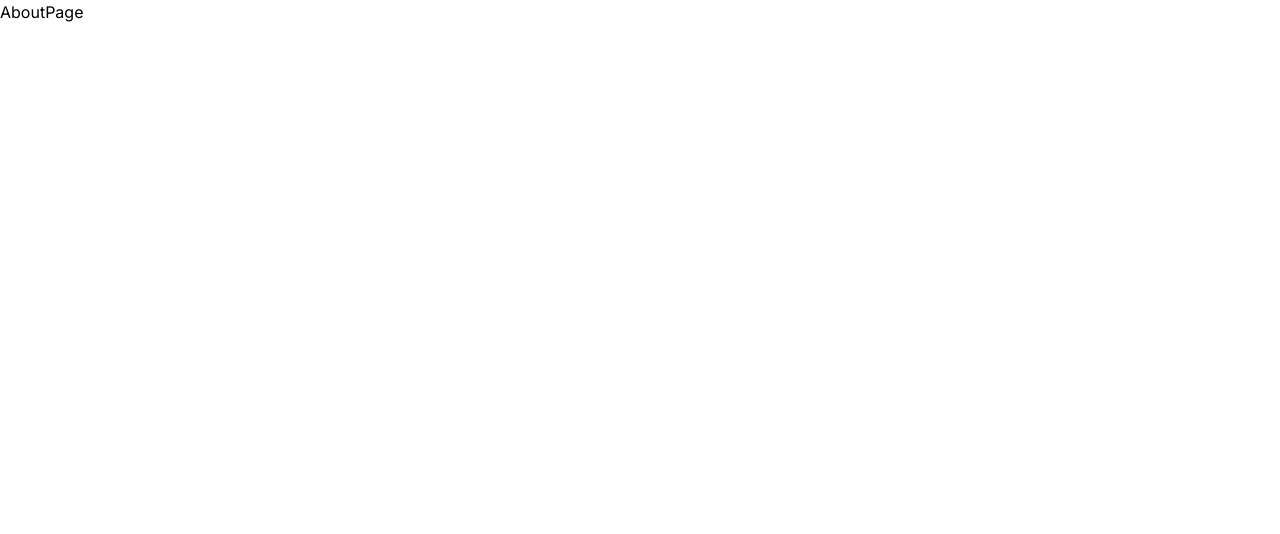
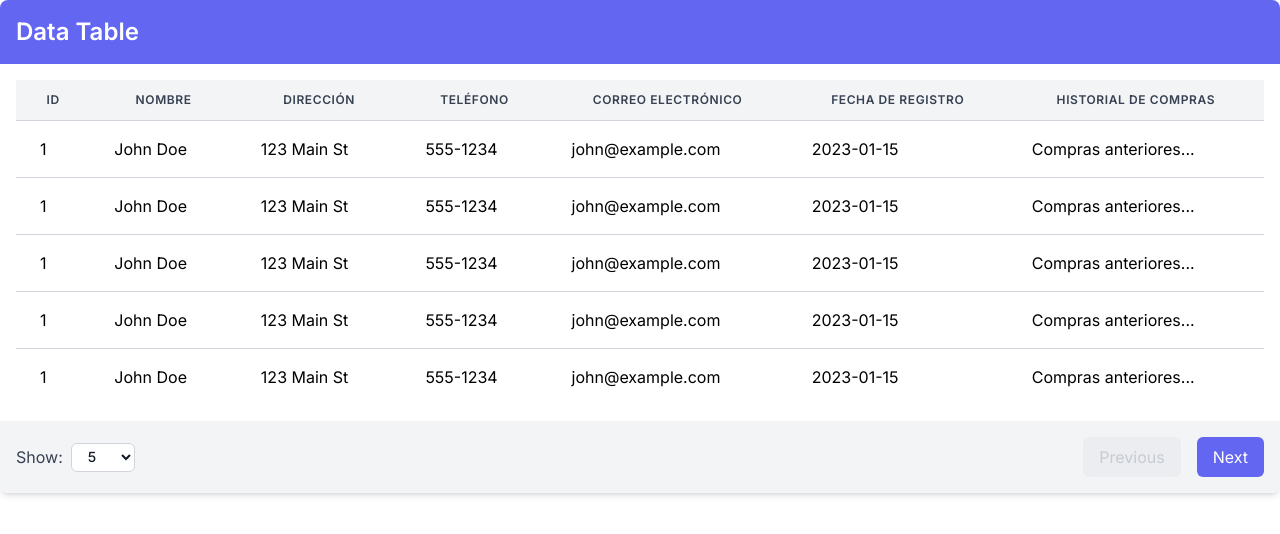
Before and after one commit to Foxy20122012/choco-chapin, a Next.js app: page /about in a window 1280 px wide. Shown: the top 534 px of the page. Built offline with nearby package versions, Linux system fonts and the light colour scheme.

Commit message:
Componente DataTable, e implementación de Models

```diff
--- a/package.json
+++ b/package.json
@@ -9,6 +9,7 @@
     "lint": "next lint"
   },
   "dependencies": {
+    "@heroicons/react": "^2.0.18",
     "@prisma/client": "^5.3.1",
     "next": "latest",
     "react": "latest",
--- a/src/app/about/page.tsx
+++ b/src/app/about/page.tsx
@@ -1,7 +1,75 @@
-function AboutPage() {
+// En otro archivo donde uses las columnas
+'use client'
+import { Clientes } from "@prisma/client";
+import DataTable from "@/components/DataTable";
+import { clientesColumns } from "@/models/clientesModel";
+
+const columns = (Object.keys(clientesColumns) as (keyof Clientes)[]).map(key => ({ key, label: clientesColumns[key] }));
+
+const data = [
+  {
+    id: 1,
+    nombre: "John Doe",
+    direccion: "123 Main St",
+    telefono: "555-1234",
+    correo_electronico: "john@example.com",
+    fecha_registro: "2023-01-15",
+    historial_compras: "Compras anteriores...",
+  },
+  {
+    id: 1,
+    nombre: "John Doe",
+    direccion: "123 Main St",
+    telefono: "555-1234",
+    correo_electronico: "john@example.com",
+    fecha_registro: "2023-01-15",
+    historial_compras: "Compras anteriores...",
+  },
+  {
+    id: 1,
+    nombre: "John Doe",
+    direccion: "123 Main St",
+    telefono: "555-1234",
+    correo_electronico: "john@example.com",
+    fecha_registro: "2023-01-15",
+    historial_compras: "Compras anteriores...",
+  },
+  {
+    id: 1,
+    nombre: "John Doe",
+    direccion: "123 Main St",
+    telefono: "555-1234",
+    correo_electronico: "john@example.com",
+    fecha_registro: "2023-01-15",
+    historial_compras: "Compras anteriores...",
+  },
+  {
+    id: 1,
+    nombre: "John Doe",
+    direccion: "123 Main St",
+    telefono: "555-1234",
+    correo_electronico: "john@example.com",
+    fecha_registro: "2023-01-15",
+    historial_compras: "Compras anteriores...",
+  },
+  {
+    id: 1,
+    nombre: "John Doe",
+    direccion: "123 Main St",
+    telefono: "555-1234",
+    correo_electronico: "john@example.com",
+    fecha_registro: "2023-01-15",
+    historial_compras: "Compras anteriores...",
+  },
+  // Agrega más filas según tus datos
+];
+
+function App() {
   return (
-    <div>AboutPage</div>
-  )
+    <div>
+      <DataTable data={data} columns={columns} />
+    </div>
+  );
 }
 
-export default AboutPage
+export default App;
--- /dev/null
+++ b/src/components/DataTable.jsx
@@ -0,0 +1,116 @@
+import React, { useState, useEffect } from "react";
+
+const DataTable = ({ data, columns, itemsPerPageOptions = [5, 10, 20] }) => {
+  const [currentPage, setCurrentPage] = useState(1);
+  const [itemsPerPage, setItemsPerPage] = useState(itemsPerPageOptions[0]);
+  const totalPages = Math.ceil(data.length / itemsPerPage);
+
+  const handleItemsPerPageChange = (e) => {
+    const newItemsPerPage = parseInt(e.target.value, 10);
+    setItemsPerPage(newItemsPerPage);
+    setCurrentPage(1);
+  };
+
+  const handlePrevPage = () => {
+    if (currentPage > 1) {
+      setCurrentPage(currentPage - 1);
+    }
+  };
+
+  const handleNextPage = () => {
+    if (currentPage < totalPages) {
+      setCurrentPage(currentPage + 1);
+    }
+  };
+
+  useEffect(() => {
+    setCurrentPage(1);
+  }, [data]);
+
+  const startIndex = (currentPage - 1) * itemsPerPage;
+  const endIndex = startIndex + itemsPerPage;
+  const visibleData = data.slice(startIndex, endIndex);
+
+  return (
+    <div className="bg-white shadow-md rounded-lg overflow-hidden">
+      <h2 className="text-2xl font-semibold p-4 bg-indigo-500 text-white">
+        Data Table
+      </h2>
+      <div className="p-4">
+        <table className="min-w-full divide-y divide-gray-300">
+          <thead className="bg-gray-100">
+            <tr>
+              {columns.map((column, index) => (
+                <th
+                  key={index}
+                  scope="col"
+                  className="px-6 py-3 text-xs font-semibold text-gray-700 uppercase tracking-wider"
+                >
+                  {column.label}
+                </th>
+              ))}
+            </tr>
+          </thead>
+          <tbody className="bg-white divide-y divide-gray-300">
+            {visibleData.map((row, rowIndex) => (
+              <tr key={rowIndex}>
+                {columns.map((column, columnIndex) => (
+                  <td
+                    key={columnIndex}
+                    className="px-6 py-4 whitespace-nowrap"
+                  >
+                    {row[column.key]}
+                  </td>
+                ))}
+              </tr>
+            ))}
+          </tbody>
+        </table>
+      </div>
+      <div className="flex justify-between items-center p-4 bg-gray-100">
+        <div className="flex items-center space-x-2">
+          <label className="text-gray-700">Show:</label>
+          <select
+            value={itemsPerPage}
+            onChange={handleItemsPerPageChange}
+            className="px-3 py-1 border border-gray-300 rounded-md text-sm font-medium bg-white text-gray-900 focus:outline-none focus:ring-2 focus:ring-offset-2 focus:ring-offset-gray-100 focus:ring-indigo-500"
+          >
+            {itemsPerPageOptions.map((option) => (
+              <option key={option} value={option}>
+                {option}
+              </option>
+            ))}
+          </select>
+        </div>
+        <div className="flex items-center space-x-4">
+          <button
+            onClick={handlePrevPage}
+            disabled={currentPage === 1}
+            className={`${
+              currentPage === 1
+                ? "bg-gray-200 text-gray-400 cursor-not-allowed"
+                : "bg-indigo-500 hover:bg-indigo-600 text-white"
+            } px-4 py-2 rounded-md disabled:opacity-50`}
+            aria-label="Previous"
+          >
+            Previous
+          </button>
+          <button
+            onClick={handleNextPage}
+            disabled={currentPage === totalPages}
+            className={`${
+              currentPage === totalPages
+                ? "bg-gray-200 text-gray-400 cursor-not-allowed"
+                : "bg-indigo-500 hover:bg-indigo-600 text-white"
+            } px-4 py-2 rounded-md disabled:opacity-50`}
+            aria-label="Next"
+          >
+            Next
+          </button>
+        </div>
+      </div>
+    </div>
+  );
+};
+
+export default DataTable;
--- /dev/null
+++ b/src/models/clientesModel.tsx
@@ -0,0 +1,22 @@
+import { Clientes } from "@prisma/client";
+
+
+export type ClientesModel = {
+    id: keyof Clientes;
+    nombre: keyof Clientes;
+    direccion: keyof Clientes;
+    telefono: keyof Clientes;
+    correo_electronico: keyof Clientes;
+    fecha_registro: keyof Clientes;
+    historial_compras: keyof Clientes;
+  };
+
+  export const clientesColumns: Record<keyof Clientes, string> = {
+    id: "ID",
+    nombre: "Nombre",
+    direccion: "Dirección",
+    telefono: "Teléfono",
+    correo_electronico: "Correo Electrónico",
+    fecha_registro: "Fecha de Registro",
+    historial_compras: "Historial de Compras",
+  };
```
Also changed, not shown: 2 other files (tests, documents, lock files or other folders).
